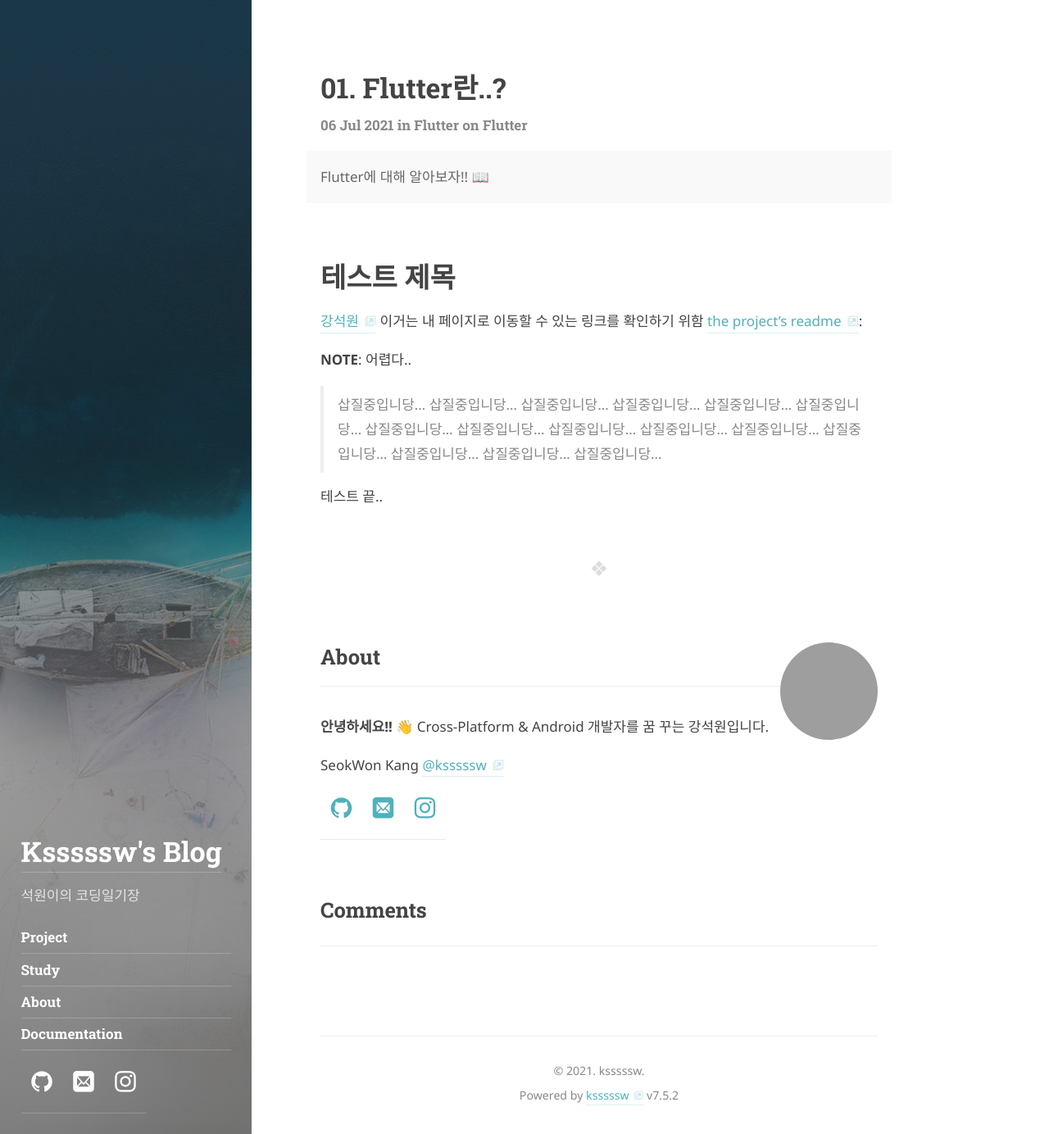
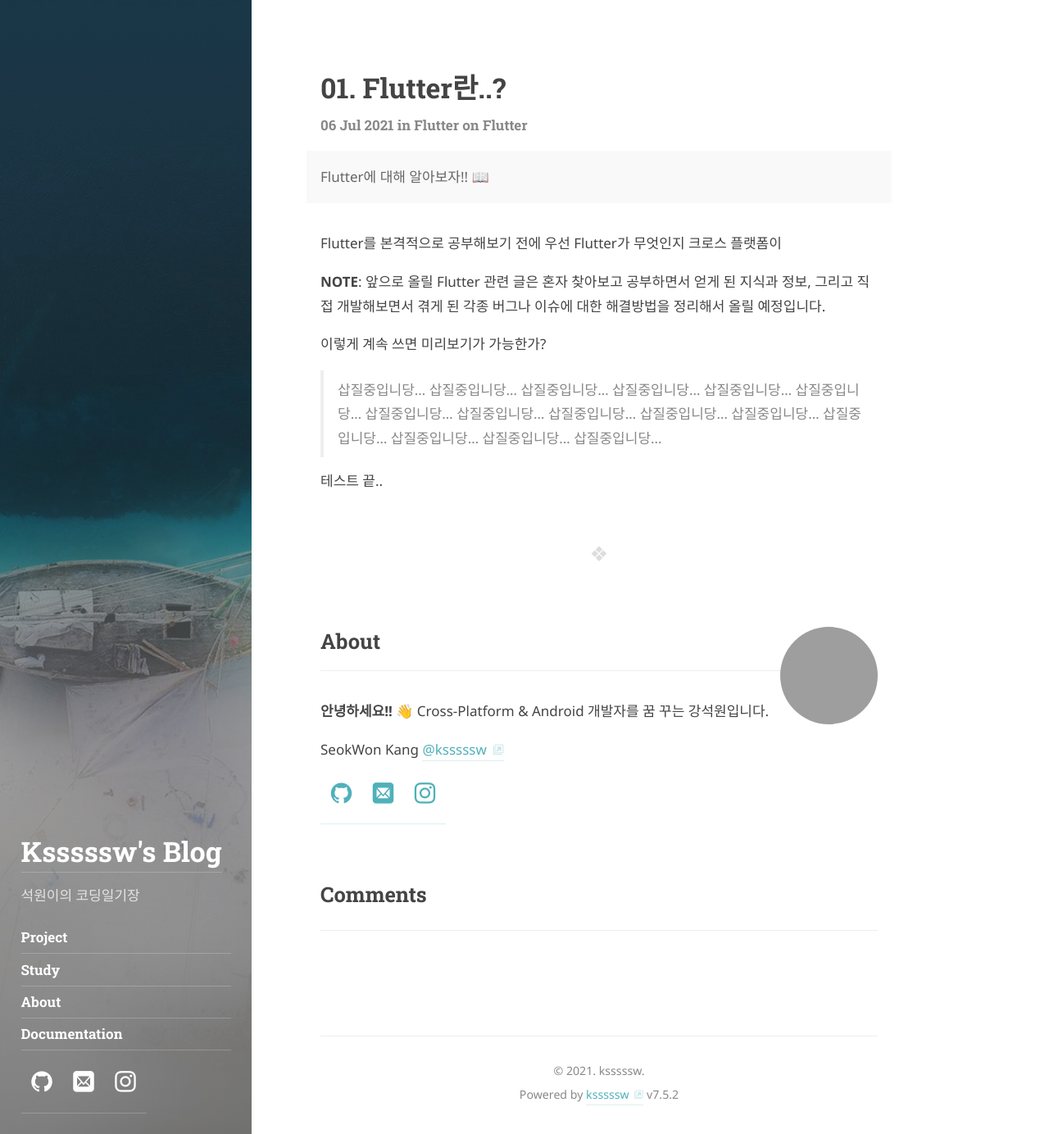
Before and after one commit to ksssssw/ksssssw.github.io, a Jekyll site: the page built from _posts/2021-07-06-flutter-jekyll.md, in a window 1280 px wide and 1384 px high. Shown: the whole window at 82% size. Built offline with Jekyll 4.4.1, drawn with Linux system fonts in a browser that asks for light colours; nearby versions of some CDN libraries; some web fonts are replaced; comment, search, counter and statistics services are not loaded; grey boxes are pictures that could not be loaded.

Commit message:
Flutter란..?

```diff
--- a/_posts/2021-07-06-flutter-jekyll.md
+++ b/_posts/2021-07-06-flutter-jekyll.md
@@ -9,12 +9,11 @@ author: author1
 #canonical_url: http://hyde.getpoole.com/2012/02/06/whats-jekyll/
 ---
 
-# 테스트 제목
+Flutter를 본격적으로 공부해보기 전에 우선 Flutter가 무엇인지 크로스 플랫폼이
 
-[강석원](https://ksssssw.site) 이거는 내 페이지로 이동할 수 있는 링크를 확인하기 위함 [the project's readme](https://github.com/mojombo/jekyll/blob/master/README.markdown):
+**NOTE**: 앞으로 올릴 Flutter 관련 글은 혼자 찾아보고 공부하면서 얻게 된 지식과 정보, 그리고 직접 개발해보면서 겪게 된 각종 버그나 이슈에 대한 해결방법을 정리해서 올릴 예정입니다.
 
-**NOTE**: 어렵다..
-
+이렇게 계속 쓰면 미리보기가 가능한가?
   > 삽질중입니당... 삽질중입니당... 삽질중입니당... 삽질중입니당... 삽질중입니당... 삽질중입니당... 삽질중입니당... 삽질중입니당... 삽질중입니당... 삽질중입니당... 삽질중입니당... 삽질중입니당... 삽질중입니당... 삽질중입니당... 삽질중입니당...
 
 테스트 끝..
```
Also changed, not shown: 7 other files.
